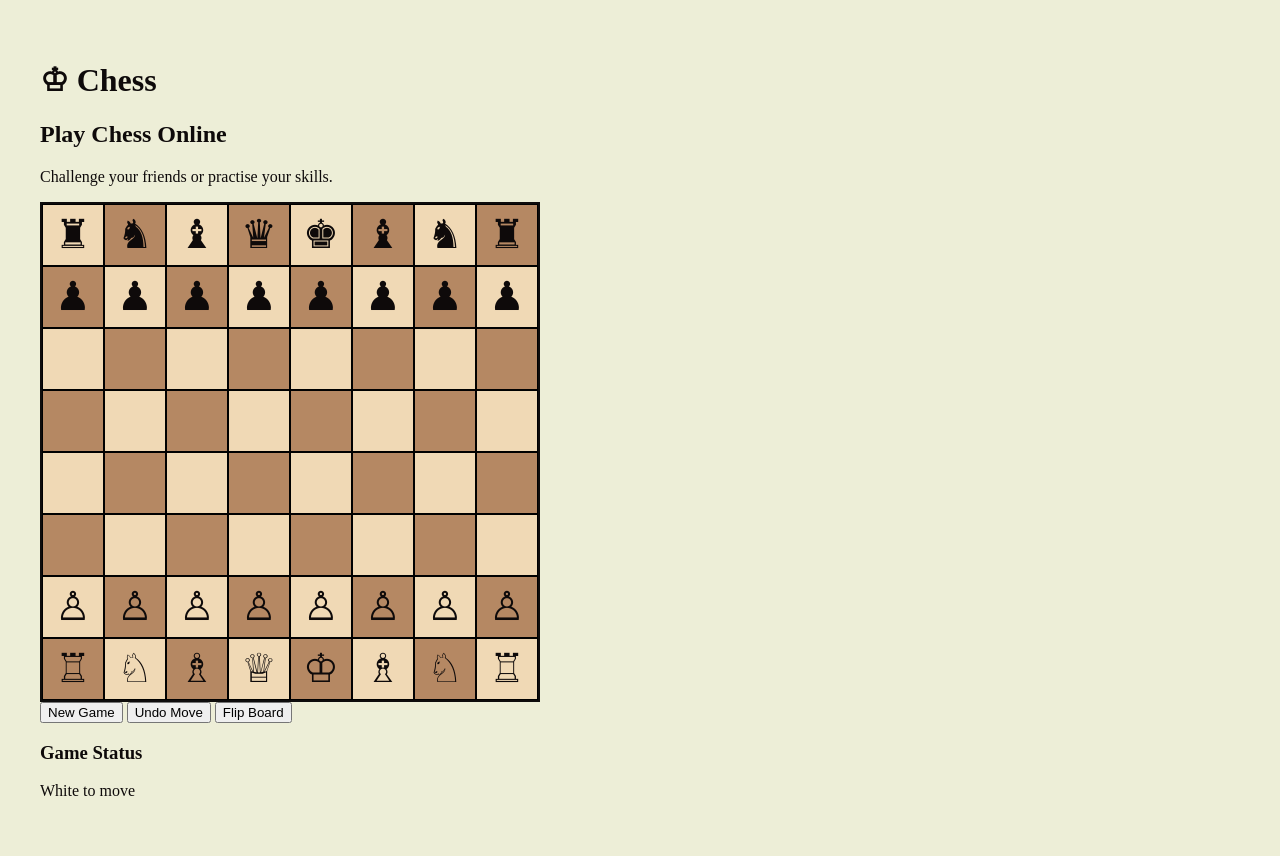
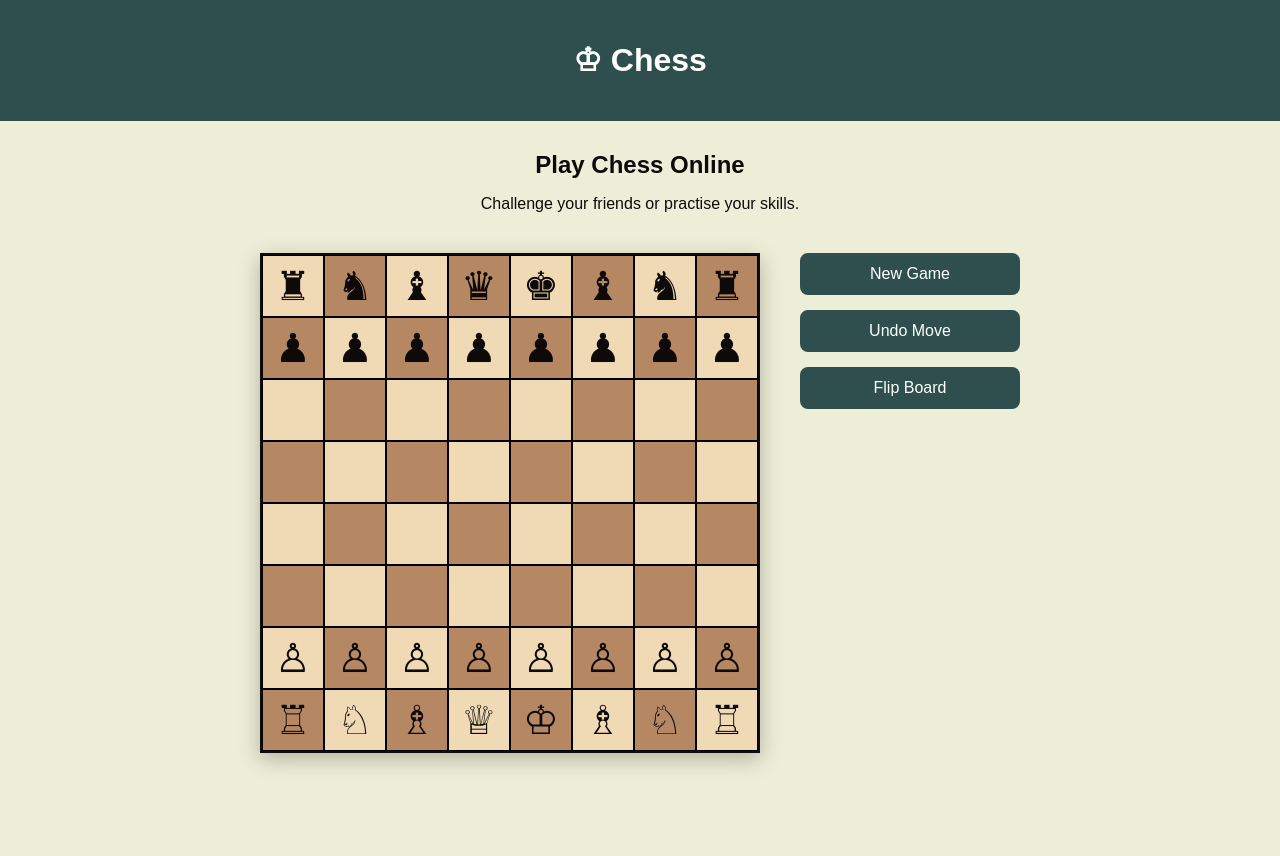
Before and after one commit to psk-breaker/Chess_Project, a Flask app: page / in a window 1280 px wide. After the commit the page ends 768 px from the top, so only its background shows below. Run offline with Flask 3, Linux system fonts and the light colour scheme.

Commit message:
feat: green design webpage with button hover transitions

```diff
--- a/static/style.css
+++ b/static/style.css
@@ -1,15 +1,18 @@
 
 body {
-  background: #edeed7;
-  color: #0e0a0a;
-  display: inline-block;
-  padding: 2rem;
+    background: #edeed7;
+    color: #0e0a0a;
+    margin: 0;
+    font-family: Arial, Helvetica, sans-serif;
+    background: #edeed7;
+    color: #0e0a0a;
 }
 
 
 #board {
     display: inline-block;
     border: 2px solid #0e0c0c;
+    box-shadow: 0 6px 20px rgba(0,0,0,.25);
 }
 
 .row {
@@ -34,3 +37,68 @@ body {
 .square.selected { background: #a3f6fc !important; }
 .square.available { background: #5cf389 !important; }
 .in-check {box-shadow: inset 0 0 0 4px red;}
+
+header{
+    background:#2f4f4f;
+    color:white;
+    text-align:center;
+    padding:20px;
+    margin-bottom:30px;
+}
+
+.page {
+    max-width: 1200px;
+    margin: 0 auto;
+}
+
+.hero{
+    text-align:center;
+    margin-bottom:40px;
+}
+
+.hero h2{
+    margin-bottom:10px;
+}
+
+.game-container{
+    display:flex;
+    justify-content:center;
+    align-items:flex-start;
+    gap:40px;
+    padding:0 30px 40px;
+}
+
+.sidebar{
+    width:220px;
+    display:flex;
+    flex-direction:column;
+    gap:15px;
+}
+
+.sidebar button{
+    padding:12px;
+    font-size:16px;
+    border:none;
+    border-radius:8px;
+    background:#2f4f4f;
+    color:white;
+    cursor:pointer;
+    transition: all .15s;
+}
+
+.sidebar button:hover{
+    background:#496969;
+    transform: translateY(-2px);
+}
+
+.sidebar button:active {
+    transform: translateY(1px);
+}
+
+.status{
+    margin-top:10px;
+    background:white;
+    padding:15px;
+    border-radius:8px;
+    border:1px solid #bbb;
+}
--- a/templates/index.html
+++ b/templates/index.html
@@ -28,10 +28,6 @@
         <button>Undo Move</button>
         <button>Flip Board</button>
 
-        <div class="status">
-            <h3>Game Status</h3>
-            <p>White to move</p>
-        </div>
 
     </aside>
 
```
